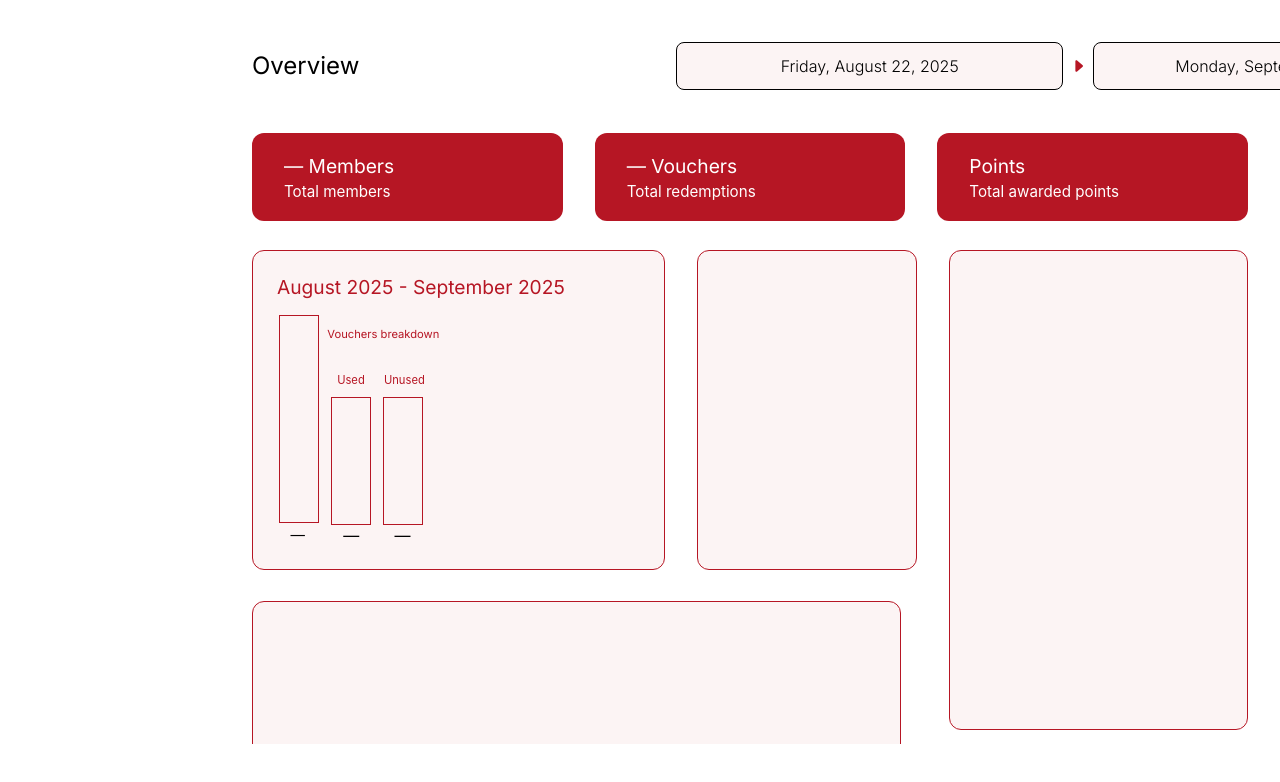
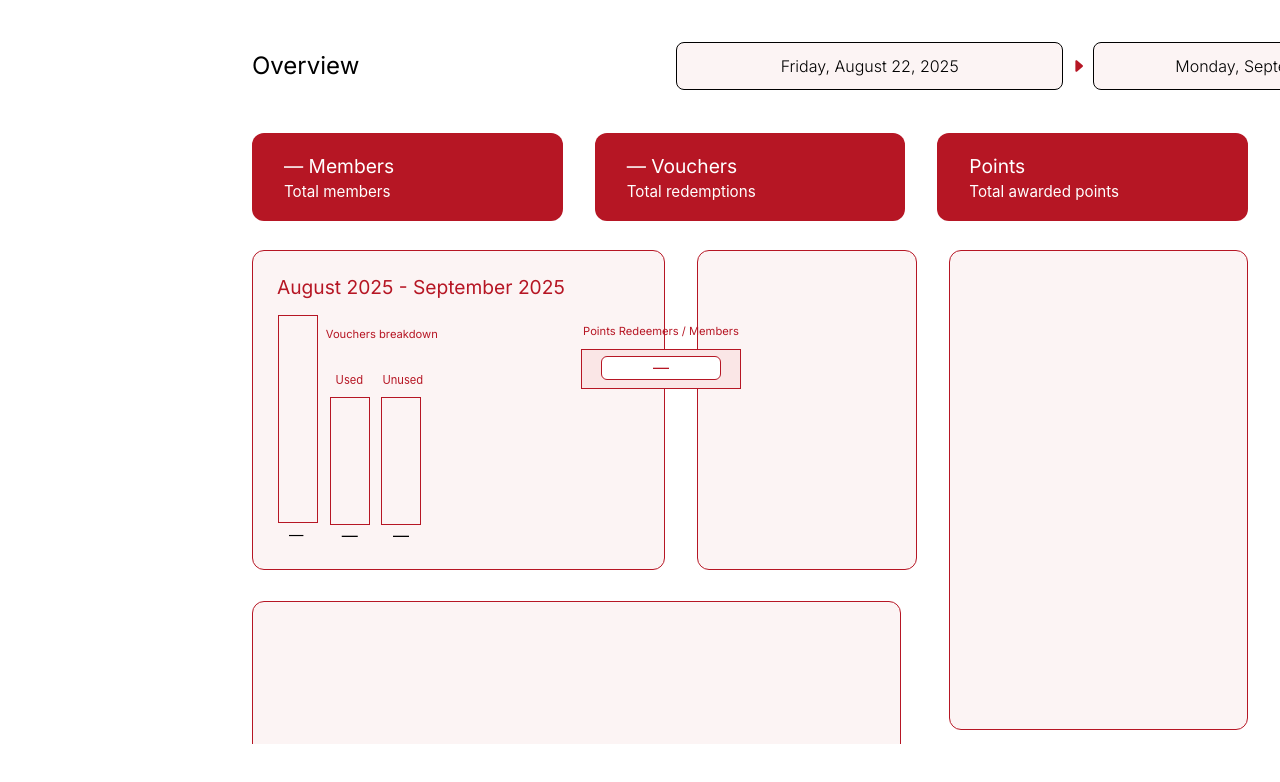
Before and after one commit to ivanlelis-27/amesco-admin, an Angular app in the folder admin-portal/: page /dashboard in a window 1280 px wide. Shown: the top 782 px of the page. Built offline with nearby package versions, Linux system fonts and the light colour scheme; no server answers.

Commit message:
integrated points redeemers / members

```diff
--- a/admin-portal/src/app/pages/dashboard/dashboard.html
+++ b/admin-portal/src/app/pages/dashboard/dashboard.html
@@ -83,7 +83,16 @@
                                 </div>
                             </div>
                         </div>
-                        <div class="dashboard-card-col-right"></div>
+                        <div class="dashboard-card-col-right">
+                            <div class="dashboard-points-label">Points Redeemers / Members</div>
+                            <div class="dashboard-points-outer-container">
+                                <div class="dashboard-points-inner-container">
+                                    <span>{{ pointsRedeemers !== null && memberCount !== null ? pointsRedeemers + ' / '
+                                        +
+                                        memberCount : '—' }}</span>
+                                </div>
+                            </div>
+                        </div>
                     </div>
                 </div>
                 <div class="dashboard-card redemption-card">
--- a/admin-portal/src/app/pages/dashboard/dashboard.scss
+++ b/admin-portal/src/app/pages/dashboard/dashboard.scss
@@ -136,6 +136,7 @@
 }
 
 .dashboard-card-title {
+    grid-column: 1 / span 2;
     font-family: 'Inter', sans-serif;
     font-size: 1.2rem;
     font-weight: 400;
@@ -182,14 +183,18 @@
     color: #b61624;
     grid-column: 1 / span 2;
     grid-row: 1;
-    text-align: center;
+    text-align: left;
+    margin-left: 0;
+    justify-self: start;
 }
 
 .dashboard-card-content {
     display: grid;
+    grid-template-columns: 14rem 14rem;
     grid-template-rows: auto 1fr;
     gap: 2rem;
     height: 100%;
+    align-items: flex-end;
 }
 
 .dashboard-bar-label-row {
@@ -202,7 +207,7 @@
 
 .dashboard-bar-breakdown-group {
     position: relative;
-    right: 2.5rem;
+    right: 2.35rem;
     display: flex;
     flex-direction: row;
     align-items: flex-end;
@@ -264,6 +269,8 @@
 }
 
 .dashboard-card-col-left {
+    grid-column: 1;
+    grid-row: 2;
     display: flex;
     flex-direction: row;
     align-items: flex-end;
@@ -274,6 +281,7 @@
     position: relative;
     right: 1.5rem;
     bottom: 1rem;
+
 }
 
 
@@ -330,6 +338,11 @@
 }
 
 .dashboard-card-col-right {
+    position: relative;
+    bottom: 5.6rem;
+    left: 1rem;
+    grid-column: 2;
+    grid-row: 2;
     display: flex;
     flex-direction: column;
     align-items: center;
@@ -337,6 +350,49 @@
     height: 100%;
 }
 
+.dashboard-points-label {
+    font-size: 0.7rem;
+    color: #b61624;
+    font-family: 'Inter', sans-serif;
+    font-weight: 400;
+    margin-bottom: 0.7rem;
+}
+
+.dashboard-points-outer-container {
+    border: 1px solid #b61624;
+    background: #fae6e6;
+    min-width: 10rem;
+    min-height: 2.5rem;
+    display: flex;
+    align-items: center;
+    justify-content: center;
+}
+
+.dashboard-points-inner-container {
+    border: 1px solid #b61624;
+    border-radius: 6px;
+    padding: 0.7rem;
+    background: #fff;
+    width: 7.5rem;
+    height: 1.5rem;
+    min-width: 7.5rem;
+    max-width: 7.5rem;
+    min-height: 1.5rem;
+    display: flex;
+    align-items: center;
+    justify-content: center;
+    overflow: hidden;
+    text-overflow: ellipsis;
+    white-space: nowrap;
+}
+
+.dashboard-points-inner-container span,
+.dashboard-points-inner-container {
+    font-size: 1rem;
+    line-height: 1.1;
+    margin-top: -0.1rem;
+    color: #b61624;
+}
 
 
 .redemption-card {
--- a/admin-portal/src/app/pages/dashboard/dashboard.ts
+++ b/admin-portal/src/app/pages/dashboard/dashboard.ts
@@ -26,6 +26,7 @@ export class Dashboard implements OnInit {
   dateAgoMonthYear: string = '';
   dateNowMonthYear: string = '';
   voucherBreakdown: { total: number, used: number, unused: number } | null = null;
+  pointsRedeemers: number | null = null;
 
   constructor(private api: ApiService, private cdr: ChangeDetectorRef) { }
 
@@ -73,6 +74,16 @@ export class Dashboard implements OnInit {
         this.cdr.markForCheck();
       }
     });
+    this.api.getPointsRedeemersCount().subscribe({
+      next: (res) => {
+        this.pointsRedeemers = res.pointsRedeemers ?? null;
+        this.cdr.markForCheck();
+      },
+      error: () => {
+        this.pointsRedeemers = null;
+        this.cdr.markForCheck();
+      }
+    });
   }
 
   formatDate(date: Date): string {
--- a/admin-portal/src/app/services/api.ts
+++ b/admin-portal/src/app/services/api.ts
@@ -23,6 +23,10 @@ export class ApiService {
     return this.http.get<{ count: number, used: number, unused: number }>(`${this.baseUrl}/vouchers/count-details`);
   }
 
+  getPointsRedeemersCount() {
+    return this.http.get<{ pointsRedeemers: number }>(`${this.baseUrl}/vouchers/points-redeemers-count`);
+  }
+
   getMemberById(id: string) {
     return this.http.get(`${this.baseUrl}/members/${id}`);
   }
```
